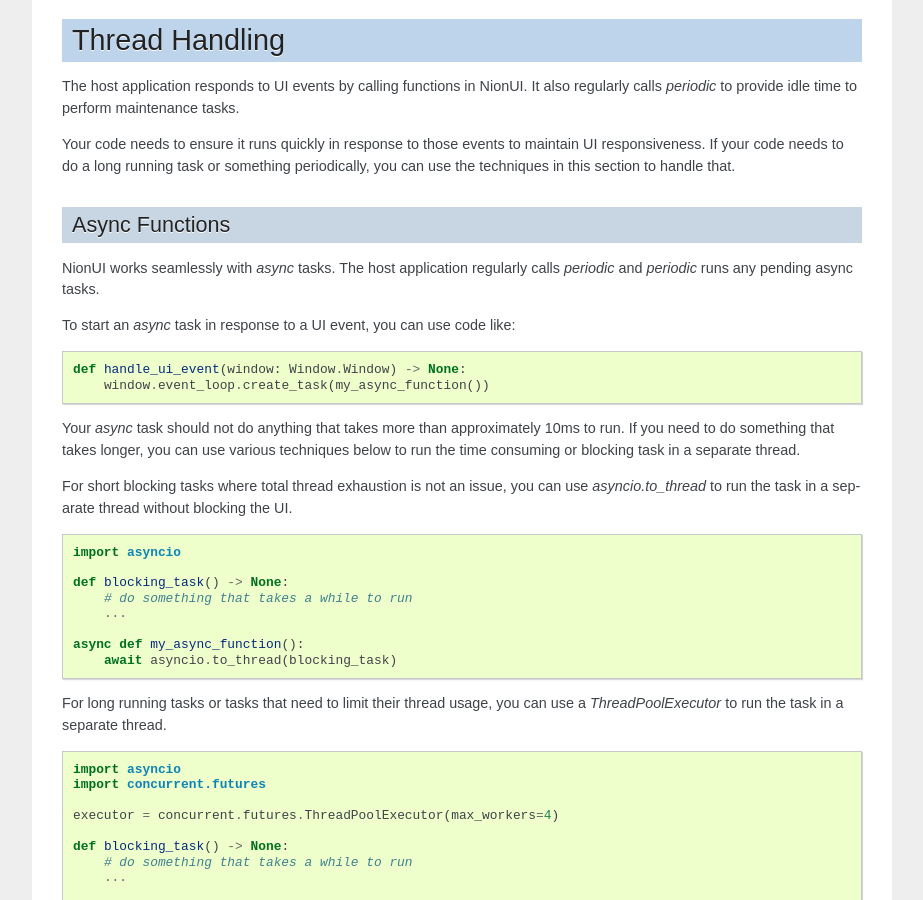
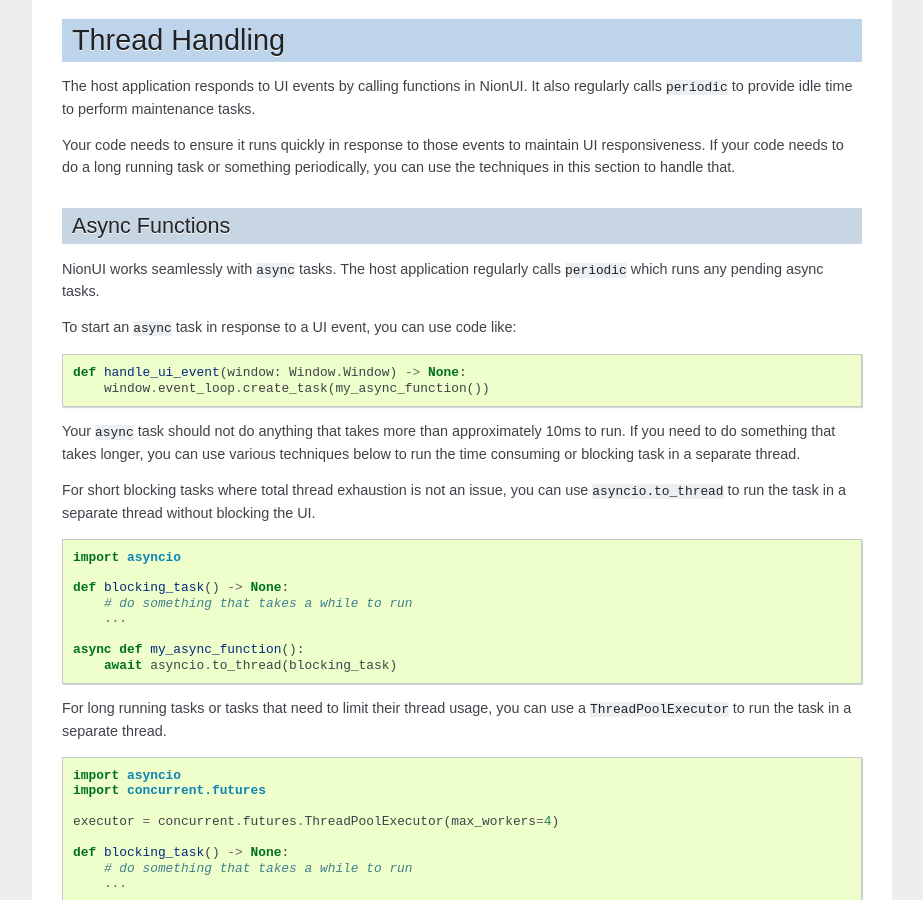
Before and after one commit to nion-software/nionui, a Sphinx documentation site: the page built from docs/index.rst, in a window 1280 px wide and 900 px high, scrolled down 2517 px. Shown: the whole window, without its empty margins (288-1211 px from the left). Built offline with Sphinx 7.4.7, drawn with Linux system fonts in a browser that asks for light colours.

Commit message:
Clean up code callouts in docs.

```diff
--- a/docs/index.rst
+++ b/docs/index.rst
@@ -169,7 +169,7 @@
 Thread Handling
 ===============
 
-The host application responds to UI events by calling functions in |ProjectName|. It also regularly calls `periodic` to
+The host application responds to UI events by calling functions in |ProjectName|. It also regularly calls ``periodic`` to
 provide idle time to perform maintenance tasks.
 
 Your code needs to ensure it runs quickly in response to those events to maintain UI responsiveness. If your code needs
@@ -178,20 +178,20 @@
 Async Functions
 ---------------
 
-|ProjectName| works seamlessly with `async` tasks. The host application regularly calls `periodic` and `periodic`
-runs any pending async tasks.
+|ProjectName| works seamlessly with ``async`` tasks. The host application regularly calls ``periodic`` which runs any
+pending async tasks.
 
-To start an `async` task in response to a UI event, you can use code like:
+To start an ``async`` task in response to a UI event, you can use code like:
 
 .. code-block:: python
 
     def handle_ui_event(window: Window.Window) -> None:
         window.event_loop.create_task(my_async_function())
 
-Your `async` task should not do anything that takes more than approximately 10ms to run. If you need to do something
+Your ``async`` task should not do anything that takes more than approximately 10ms to run. If you need to do something
 that takes longer, you can use various techniques below to run the time consuming or blocking task in a separate thread.
 
-For short blocking tasks where total thread exhaustion is not an issue, you can use `asyncio.to_thread` to run the task
+For short blocking tasks where total thread exhaustion is not an issue, you can use ``asyncio.to_thread`` to run the task
 in a separate thread without blocking the UI.
 
 .. code-block:: python
@@ -205,7 +205,7 @@
     async def my_async_function():
         await asyncio.to_thread(blocking_task)
 
-For long running tasks or tasks that need to limit their thread usage, you can use a `ThreadPoolExecutor` to run the
+For long running tasks or tasks that need to limit their thread usage, you can use a ``ThreadPoolExecutor`` to run the
 task in a separate thread.
 
 .. code-block:: python
@@ -222,7 +222,7 @@
     async def my_async_function(window: Window.Window) -> None:
         await window.event_loop.run_in_executor(executor, blocking_task)
 
-From within a thread, you can call specific functions in the main thread using `call_soon_threadsafe` on the event loop.
+From within a thread, you can call specific functions in the main thread using ``call_soon_threadsafe`` on the event loop.
 
 .. code-block:: python
 
@@ -231,7 +231,7 @@
         ...
         event_loop.call_soon_threadsafe(some_function_in_main_thread)
 
-You can also run async functions from a thread by using `run_coroutine_threadsafe` on the event loop. Using this
+You can also run async functions from a thread by using ``run_coroutine_threadsafe`` on the event loop. Using this
 technique, you can also wait for return values from the async function.
 
 .. code-block:: python
@@ -245,8 +245,8 @@
         result = future.result()  # this will block the thread until the async function is done
 
 Very few UI related functions are thread safe. If you need to interact with the UI, use one of the techniques above to
-call a function in the main thread that interacts with the UI. The exception is calling the `update` method on a canvas
-item. The `update` method is thread safe and can be called from a thread to schedule a redraw of the canvas item.
+call a function in the main thread that interacts with the UI. The exception is calling the ``update`` method on a canvas
+item. The ``update`` method is thread safe and can be called from a thread to schedule a redraw of the canvas item.
 
 As much as possible, functions running on threads should minimize their footprint. As an example, instead of passing the
 window object to a thread, only pass the event loop. This minimizes the chance of accidentally calling a non-thread safe
@@ -261,10 +261,10 @@
 occur in response to user actions such as closing a window or clicking a cancel button. It is important to ensure
 that your long running tasks are cancelled properly when the window or application closes.
 
-`async` tasks are automatically cancelled when the window or application closes. However, within the task itself, you
+``async`` tasks are automatically cancelled when the window or application closes. However, within the task itself, you
 will need to handle any cleanup of any threads that have been launched from the task. The async task will immediately
-throw an `asyncio.CancelledError` at the next `await` point, but the thread itself will continue to run until it
-finishes. You can handle the `asyncio.CancelledError` in your async task and perform any necessary cleanup of the
+throw an ``asyncio.CancelledError`` at the next ``await`` point, but the thread itself will continue to run until it
+finishes. You can handle the ``asyncio.CancelledError`` in your async task and perform any necessary cleanup of the
 thread, such as cancelling any long running operations or joining the thread.
 
 Here is an example:
```
